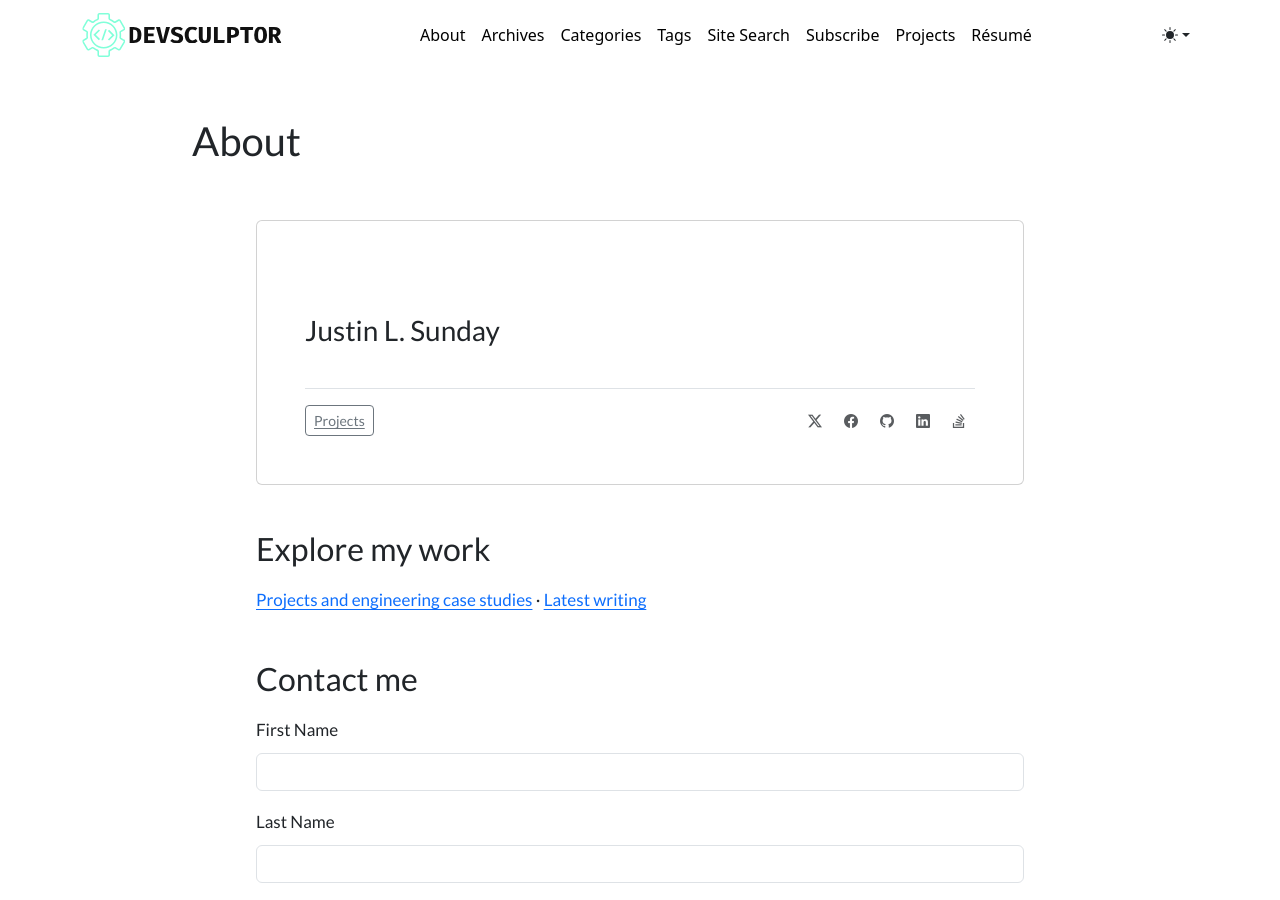
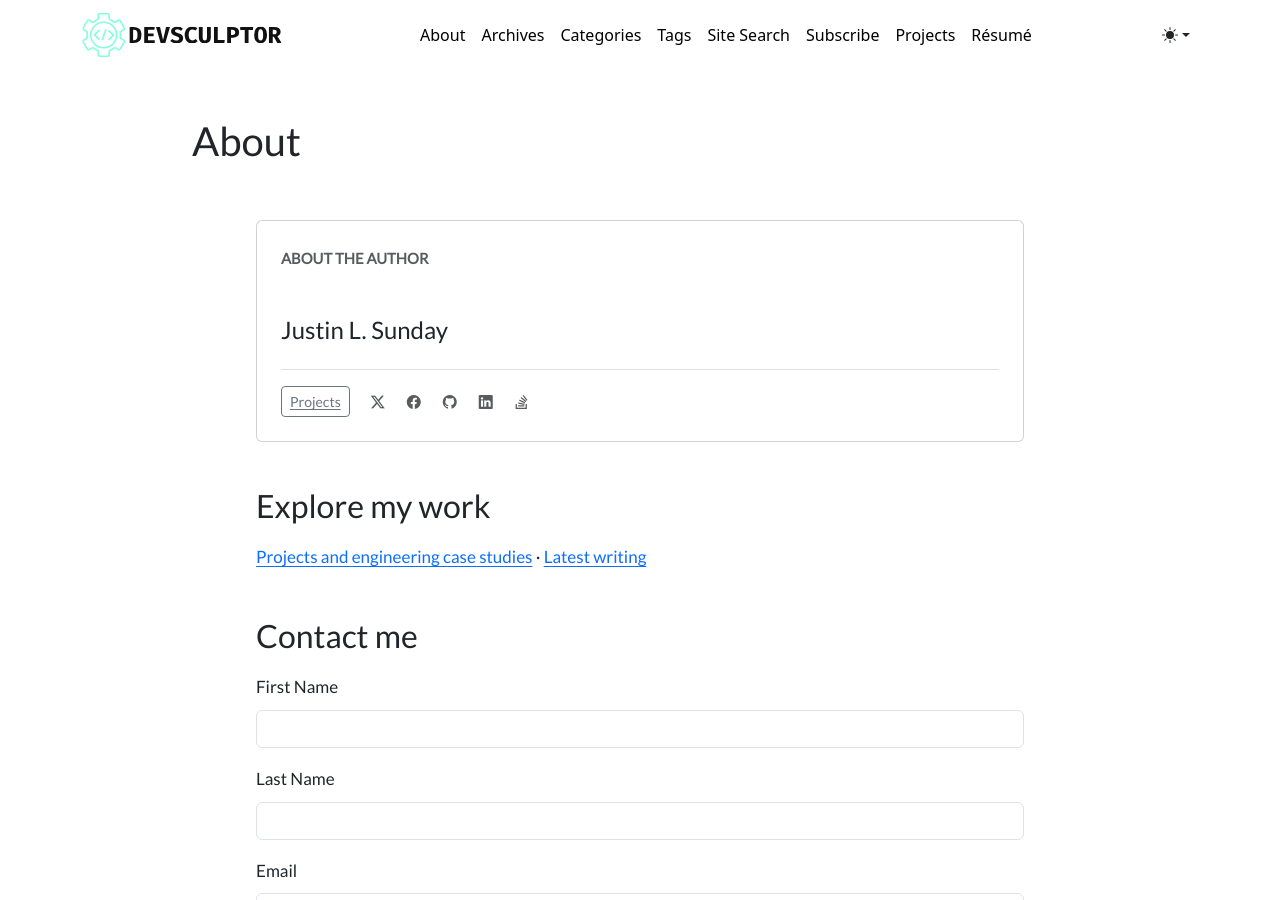
Before and after one commit to sundayj/DevSculptor, a Jekyll site: the page built from pages/about.md, in a window 1280 px wide and 900 px high. Built offline with Jekyll 4.4.1, drawn with Linux system fonts in a browser that asks for light colours; nearby versions of some CDN libraries.

Commit message:
CI-017: unify About and post author card composition

```diff
--- a/_includes/author-card.html
+++ b/_includes/author-card.html
@@ -7,17 +7,17 @@
   {%- endif -%}
 {%- endif -%}
 
-<aside class="author-card card my-4 mx-auto" aria-label="About the author" style="max-width: 880px;">
-  <div class="card-body p-4 p-lg-5">
-    <div class="d-flex flex-column flex-md-row gap-4 align-items-md-start">
+<aside class="author-card card my-4 mx-auto" aria-label="About the author" style="max-width: 820px;">
+  <div class="card-body p-4">
+    <div class="d-flex flex-column flex-sm-row gap-3 align-items-sm-start">
       {%- if profile_image and profile_image != "" -%}
         <a href="{{ '/about/' | relative_url }}" class="flex-shrink-0 align-self-start" aria-label="About {{ author.name }}">
           <img
             class="author-card-profile-image rounded-circle border"
             src="{{ profile_image | relative_url }}"
             alt="{{ author.name }}"
-            width="128"
-            height="128"
+            width="112"
+            height="112"
             loading="lazy"
             style="object-fit: cover;"
           >
@@ -25,12 +25,10 @@
       {%- endif -%}
 
       <div class="flex-grow-1">
-        {%- unless variant == "about" -%}
-          <p class="author-card-eyebrow text-body-secondary small text-uppercase fw-semibold mb-2">About the author</p>
-        {%- endunless -%}
+        <p class="author-card-eyebrow text-body-secondary small text-uppercase fw-semibold mb-1">About the author</p>
 
-        <div class="mb-3">
-          <h2 class="h3 mb-1">{{ author.name }}</h2>
+        <div class="mb-2">
+          <h2 class="h4 mb-1">{{ author.name }}</h2>
           {%- if author.role and author.role != "" -%}
             <p class="text-body-secondary fw-semibold mb-0">{{ author.role }}</p>
           {%- endif -%}
@@ -43,27 +41,25 @@
         {%- if author.focus and variant == "about" -%}
           <ul class="list-unstyled d-flex flex-wrap gap-2 mb-0" aria-label="Engineering focus areas">
             {%- for item in author.focus -%}
-              <li><span class="badge rounded-pill border bg-body-tertiary text-body-secondary fw-normal px-3 py-2">{{ item }}</span></li>
+              <li><span class="badge rounded-pill border bg-body-tertiary text-body-secondary fw-normal px-2 py-1">{{ item }}</span></li>
             {%- endfor -%}
           </ul>
         {%- endif -%}
       </div>
     </div>
 
-    <div class="author-card-actions border-top mt-4 pt-3 d-flex flex-column flex-sm-row gap-3 justify-content-between align-items-sm-center">
-      <div class="d-flex flex-wrap gap-2">
-        {%- unless variant == "about" -%}
-          <a class="btn btn-sm btn-outline-primary" href="{{ '/about/' | relative_url }}">About</a>
-        {%- endunless -%}
-        <a class="btn btn-sm btn-outline-secondary" href="{{ '/projects' | relative_url }}">Projects</a>
-      </div>
+    <div class="author-card-actions border-top mt-3 pt-3 d-flex flex-wrap gap-2 align-items-center">
+      {%- unless variant == "about" -%}
+        <a class="btn btn-sm btn-outline-primary" href="{{ '/about/' | relative_url }}">About</a>
+      {%- endunless -%}
+      <a class="btn btn-sm btn-outline-secondary" href="{{ '/projects' | relative_url }}">Projects</a>
 
       {%- assign socials = site.data.social | where: "show_in_contact_me", true -%}
       {%- if socials == empty -%}
         {%- assign socials = site.data.social | where: "show_in_contact_me", "true" -%}
       {%- endif -%}
       {%- if socials and socials != empty -%}
-        <nav class="author-card-socials d-flex flex-wrap gap-1 align-items-center" aria-label="Author profiles">
+        <nav class="author-card-socials d-flex flex-wrap gap-1 align-items-center ms-sm-1" aria-label="Author profiles">
           {%- for social in socials -%}
             {%- if social.url and social.url != "" -%}
               <a
```
